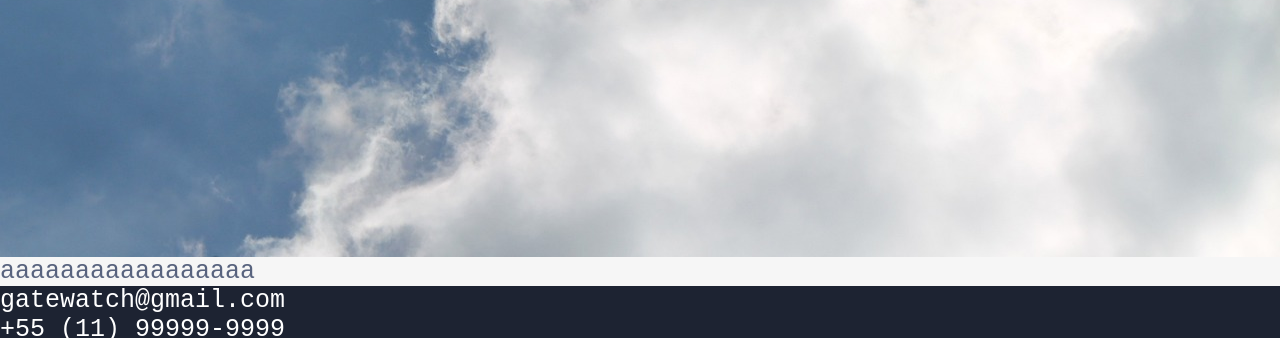
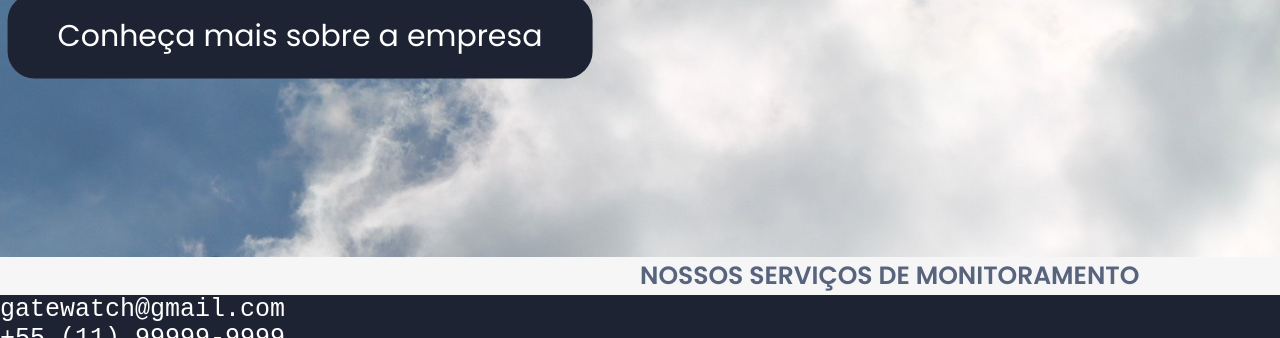
Before and after one commit to Gate-Watch/Gate-Watch, a website: page Página Web (Front)/public/HTML/exemplo.html in a window 1280 px wide. Shown: the part 629-967 px from the top of the page. Drawn offline with Linux system fonts and the light colour scheme.

Commit message:
Versão apenas com imagem inicial feita, 'nossos serviços' sendo desenvolvida e postada futuramente

```diff
--- a/Página Web (Front)/public/CSS/style.css
+++ b/Página Web (Front)/public/CSS/style.css
@@ -106,3 +106,25 @@ body {
     bottom: 180px;
     left: 35px;
 }
+
+.containerContent button{
+    background-color: #1D2332;
+    border: none;
+    position: absolute;
+    transform: translate(-50%, -50%);
+    bottom: 50px;
+    left: 300px;
+    padding: 20px 50px ;
+    font-size: 30px;
+    color: white;
+    text-decoration: none;
+    border-radius: 27px;
+    font-family: poppins;
+}
+
+.content b{
+    font-family: poppins-sb;
+    position: relative;
+    left: 50%;
+    right: 50%;
+}
--- a/Página Web (Front)/public/HTML/exemplo.html
+++ b/Página Web (Front)/public/HTML/exemplo.html
@@ -31,8 +31,9 @@
             <br>
             <span>GateWatch</span>
             <p>Lorem ipsum dolor sit amet, consectetur adipiscing elit.</p>
+            <button type="button">Conheça mais sobre a empresa</button>
         </div>
-        aaaaaaaaaaaaaaaaa
+        <b>NOSSOS SERVIÇOS DE MONITORAMENTO</b>
     </div>
     <div class="footer">
         <div class="containerFooter">
```
